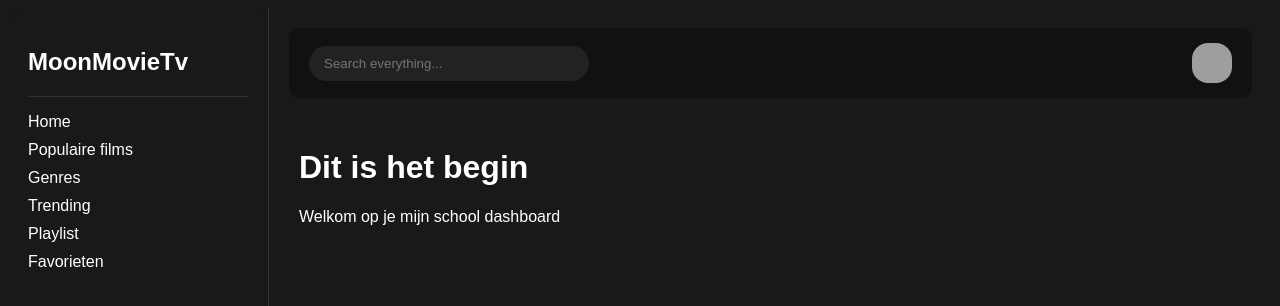
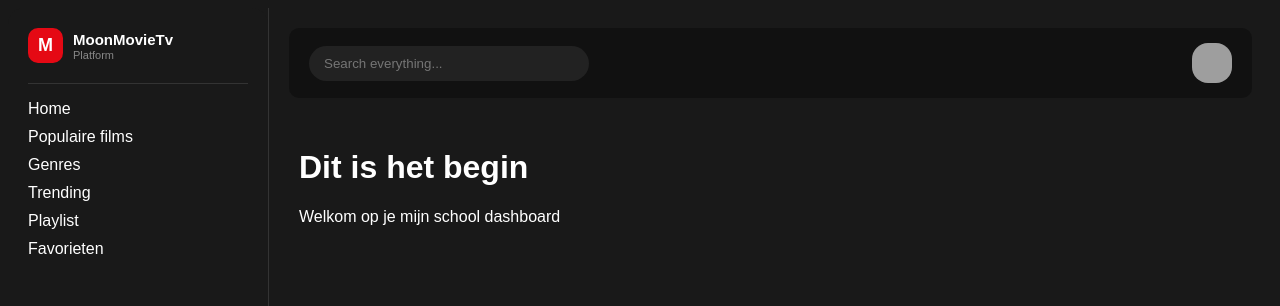
Before and after one commit to itzmitto/MoviewebsiteReact, a React (Vite) app: page / in a window 1280 px wide. Shown: the top 306 px of the page. Built offline with nearby package versions, Linux system fonts and the light colour scheme; grey boxes are pictures that could not be loaded.

Commit message:
11 commit gewerkt aan de sidebar

```diff
--- a/src/pages/sidebar.tsx
+++ b/src/pages/sidebar.tsx
@@ -1,7 +1,15 @@
+import '../styling/sidebar.css'
+
 function Sidebar() {
     return (
         <div className="sidebar">
-            <h2 className="logo">MoonMovieTv</h2>
+            <div className="logo">
+                <div className="logo-icon">M</div>
+                <div>
+                    <div className="logo-text">MoonMovieTv</div>
+                    <div className="logo-sub">Platform</div>
+                </div>
+            </div>
 
             <hr className="sidebar-divider" />
 
--- a/src/styling/main.css
+++ b/src/styling/main.css
@@ -2,32 +2,6 @@
   display: flex;
   height: 100vh;
   font-family: Arial, sans-serif;
-}
-
-.sidebar {
-  width: 220px;
-  background-color: rgb(25, 25, 25);
-  color: white;
-  padding: 20px;
-  border-radius: 1rem;
-}
-
-.sidebar .logo {
-  margin-bottom: 20px;
-}
-
-.sidebar ul {
-  list-style: none;
-  padding: 0;
-}
-
-.sidebar li {
-  margin: 10px 0;
-  cursor: pointer;
-}
-
-.sidebar li:hover {
-  color: #e50914;
 }
 
 .content h1,
--- /dev/null
+++ b/src/styling/sidebar.css
@@ -0,0 +1,60 @@
+.sidebar {
+  width: 220px;
+  background-color: rgb(25, 25, 25);
+  color: white;
+  padding: 20px;
+  border-radius: 1rem;
+}
+
+.sidebar .logo {
+  margin-bottom: 20px;
+  display: flex;
+  align-items: center;
+  gap: 10px;
+}
+
+.logo-icon {
+  width: 35px;
+  height: 35px;
+  background-color: #e50914;
+  border-radius: 10px;
+  display: flex;
+  align-items: center;
+  justify-content: center;
+  font-size: 18px;
+  font-weight: 800;
+  color: white;
+}
+
+.logo-text {
+  font-size: 15px;
+  font-weight: 600;
+  color: white;
+  line-height: 1.2;
+}
+
+.logo-sub {
+  font-size: 11px;
+  color: #888;
+  font-weight: 400;
+}
+
+.sidebar ul {
+  list-style: none;
+  padding: 0;
+}
+
+.sidebar li {
+  margin: 10px 0;
+  cursor: pointer;
+}
+
+.sidebar li:hover {
+  color: #e50914;
+}
+
+.sidebar-divider {
+  border: none;
+  border-top: 1px solid #333;
+  margin: 15px 0;
+}
```
Also changed, not shown: src/pages/main.tsx (line endings or trailing spaces), src/pages/topbar.tsx (line endings or trailing spaces).
